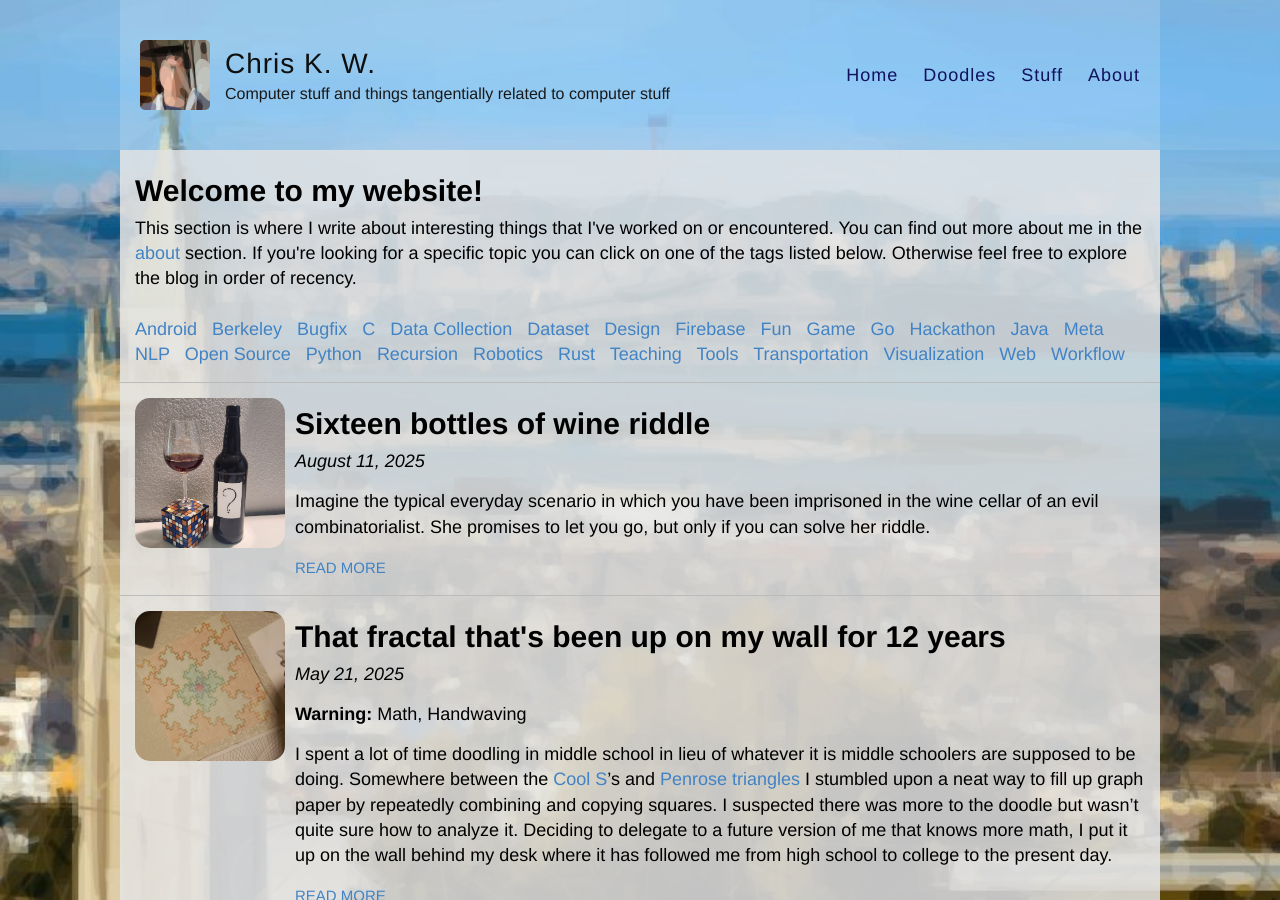
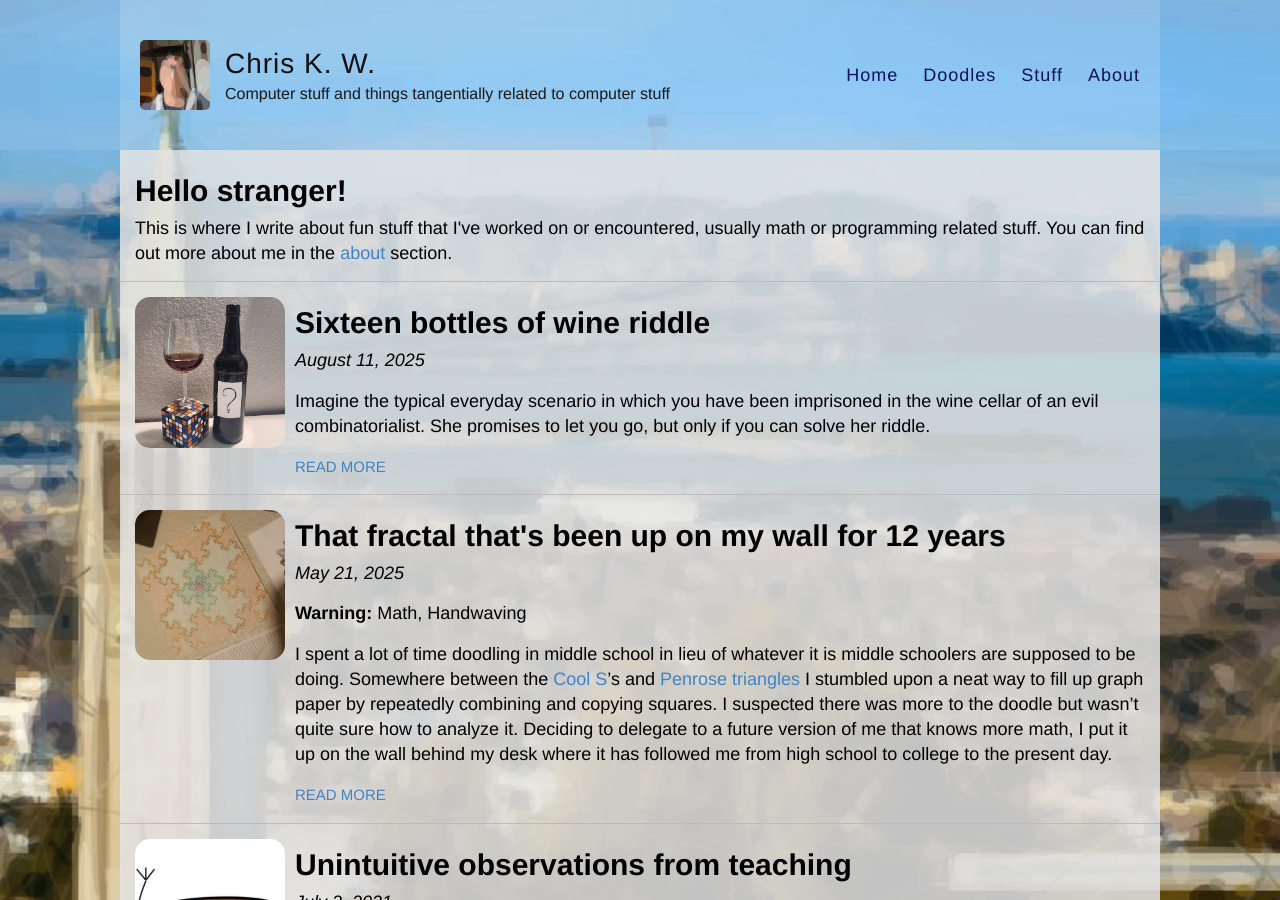
Before and after one commit to ckw017/ckw017.github.io, a Jekyll site: the page built from index.html, in a window 1280 px wide and 900 px high. Built offline with Jekyll 4.4.1, drawn with Linux system fonts in a browser that asks for light colours.

Commit message:
update home

```diff
--- a/index.html
+++ b/index.html
@@ -4,13 +4,16 @@ layout: default
 
 <div class="posts">
   <article class="post">
-    <h1> Welcome to my website! </h1>
-    This section is where I write about interesting things that I've worked on or encountered. You can find out more about me in the
-    <a href="about">about</a> section. If you're looking for a specific topic
+    <h1> Hello stranger! </h1>
+    This is where I write about fun stuff that I've worked on or encountered, usually math
+    or programming related stuff. You can find out more about me in the
+    <a href="about">about</a> section.
+
+    <!-- If you're looking for a specific topic
     you can click on one of the tags listed below. Otherwise feel free to explore the blog in order of recency. <br><br>
     {% for t in site.tagarchive %}
         <a href="{{t.permalink}}">{{t.value}}</a> &nbsp
-    {% endfor %}
+    {% endfor %} -->
   </article>
   <!-- test! -->
   {% for post in site.posts %}
```
Also changed, not shown: 2 other files.
